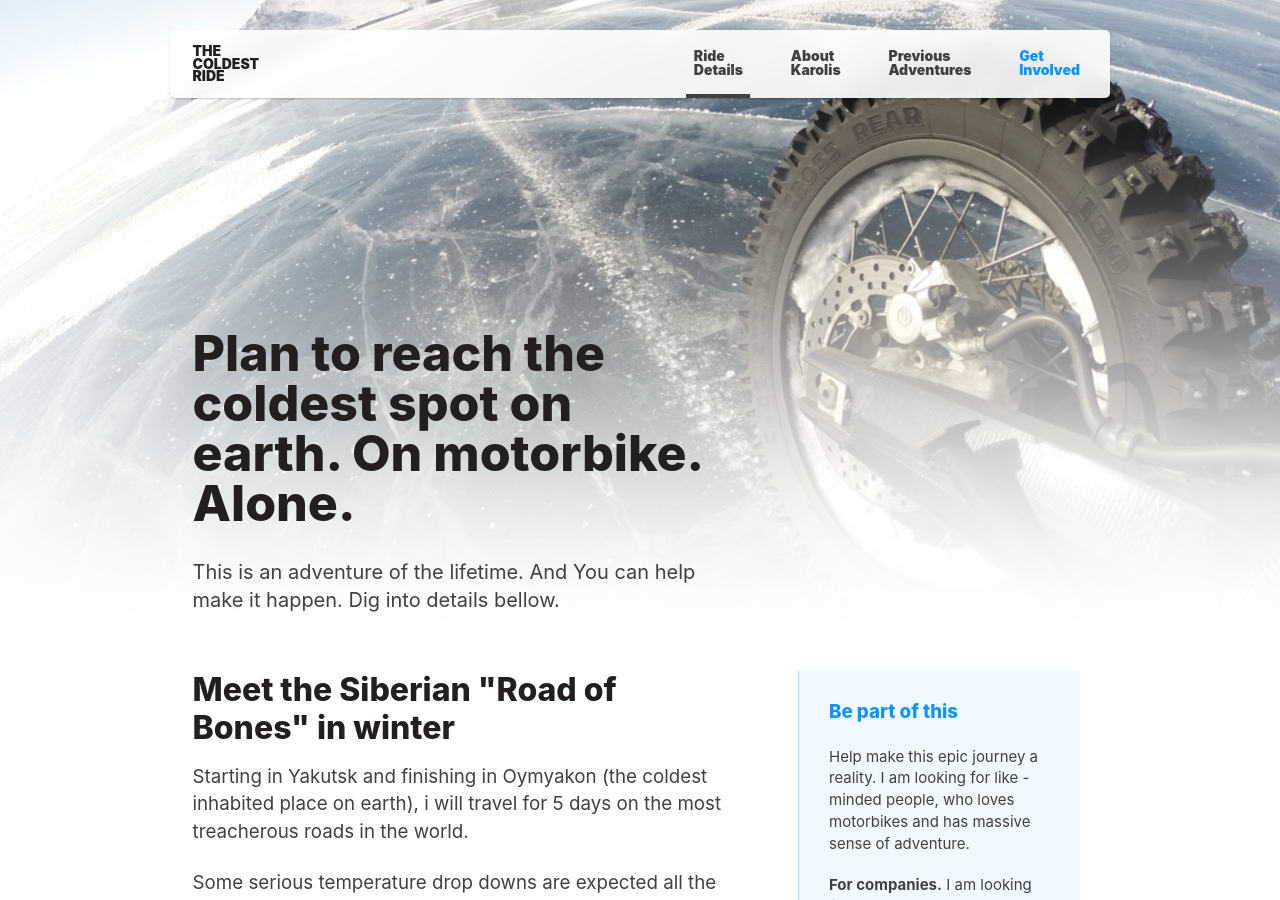
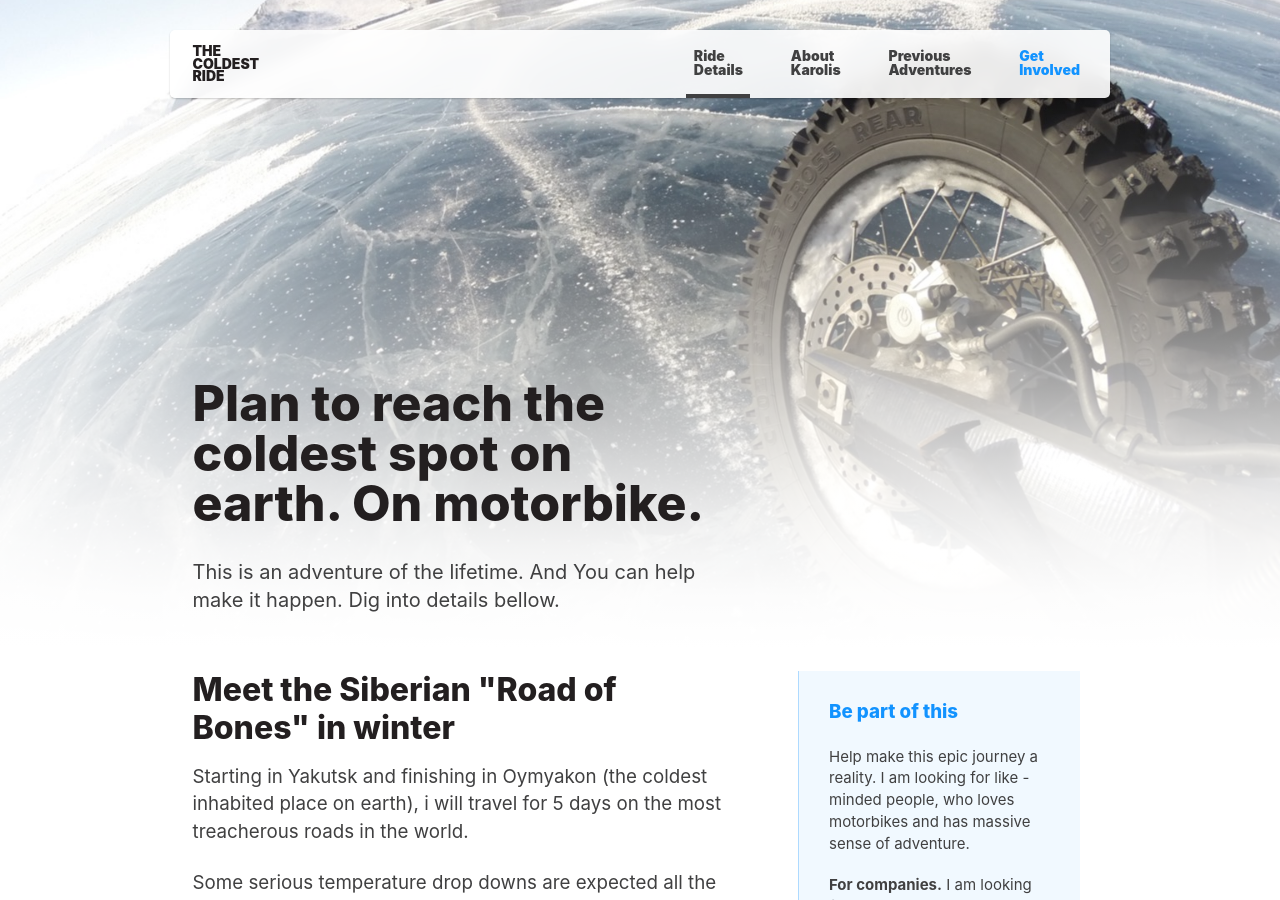
Before and after one commit to karolismieliauskas/thecoldestride.com, a Jekyll site: the page built from pages/index.html, in a window 1280 px wide and 900 px high. Built offline with Jekyll 4.4.1, drawn with Linux system fonts in a browser that asks for light colours.

Commit message:
Update index.yml

```diff
--- a/_data/index.yml
+++ b/_data/index.yml
@@ -1,5 +1,5 @@
 hero:
-  title: Plan to reach the coldest spot on earth. On motorbike. Alone.
+  title: Plan to reach the coldest spot on earth. On motorbike.
   subtitle: This is an adventure of the lifetime. And You can help make it happen. Dig into details bellow.
 intro:
   title: Meet the Siberian "Road of Bones" in winter
```
